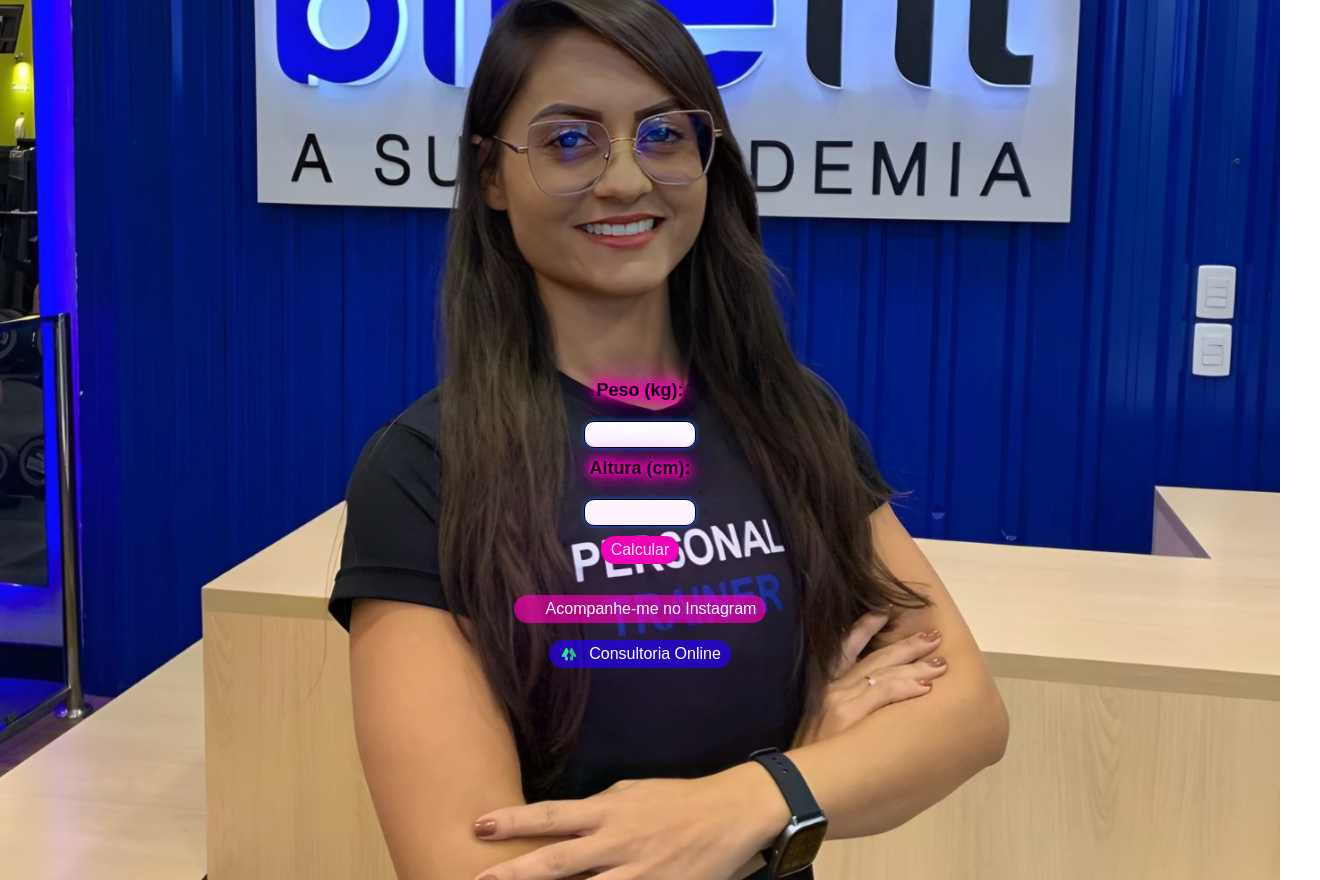
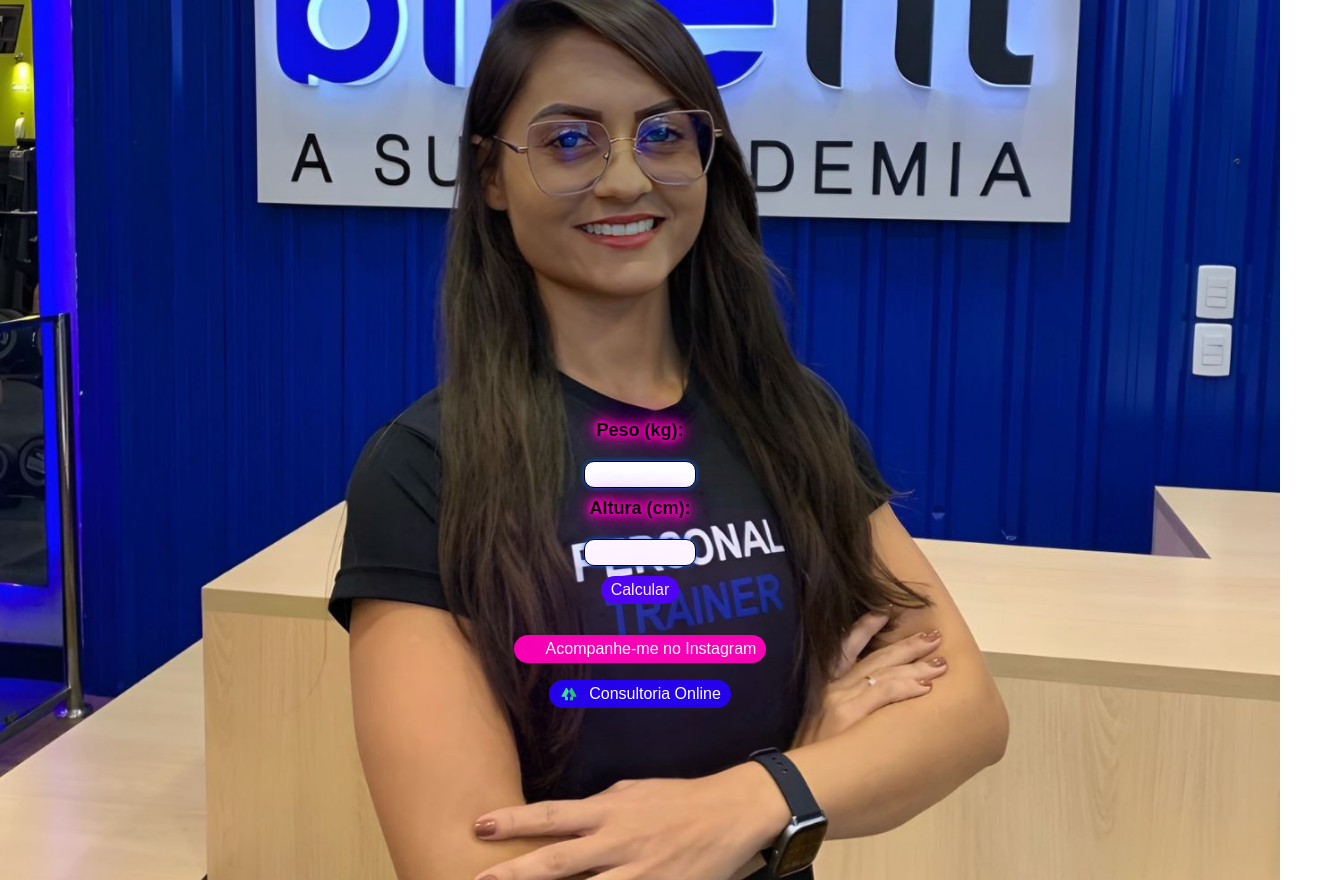
Before and after one commit to lehtechnology/calculadora-imc-max, a plain HTML site: page index.html in a window 1280 px wide. Shown: the whole page, 1320 px wide, since content can reach past the window. Drawn offline with Linux system fonts and the light colour scheme.

Commit message:
Update style.css

```diff
--- a/src/style.css
+++ b/src/style.css
@@ -19,7 +19,7 @@ body{
   background-repeat: no-repeat;
   background-position: 8px center;
   padding-left: 32px;
-  background-color: #ff00bba8;
+  background-color: #ff00bbf6;
   margin-bottom: 20px;
   border-radius: 20px;
   box-shadow: 0 0 200px #d02df5;
@@ -38,10 +38,11 @@ body{
   background-repeat: no-repeat;
   background-position: 12px center;
   padding-left: 40px;
-  background-color: #2600ffa8;
+  background-color: #2600ffe7;
   margin-bottom: 10px;
   border-radius: 20px;
 }
+
 .linkr-button {
   display: flex;
   justify-content: center;
@@ -52,8 +53,9 @@ body{
   width: 100%;
   max-width: 100%;
   margin: 0 auto;
-  padding: 20px;
+  padding: 20 auto;
   height: 40vh;
+  min-height: 50vh;
 }
 
   body {
@@ -93,7 +95,7 @@ body{
     margin-top: 10px;
     padding: 5px 10px;
     font-size: 16px;
-    background-color: #f300b2;
+    background-color: #4500f3;
     color: white;
     border: none;
     border-radius: 33px;
@@ -108,7 +110,7 @@ body{
     background-color: #1500fca8;
     margin-bottom: 40px;
     border-radius: 40px;
-    box-shadow: 0 0 5px #ff0077;
+    box-shadow: 0 0 5px #ff00d9;
   }
 
   .result p {
```
